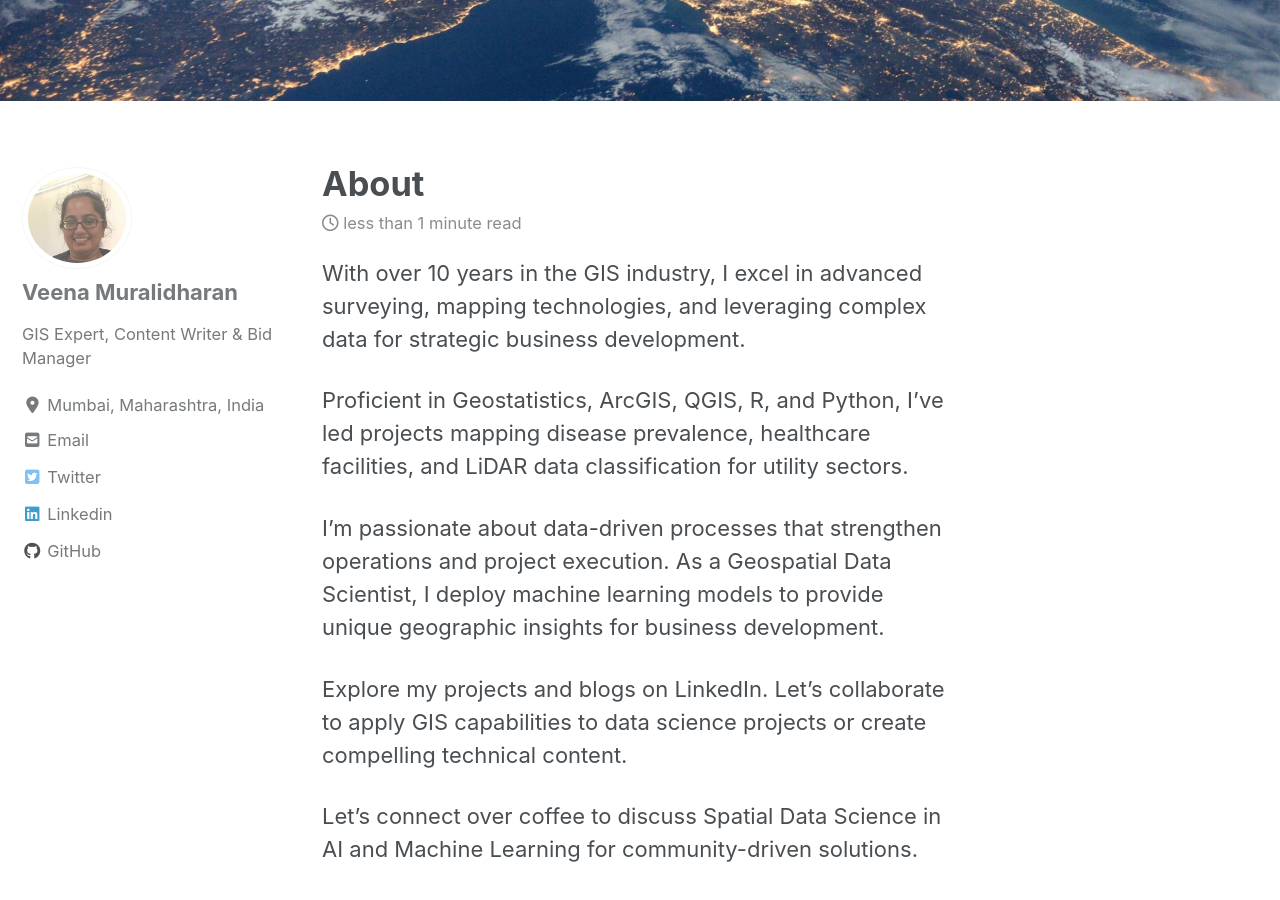
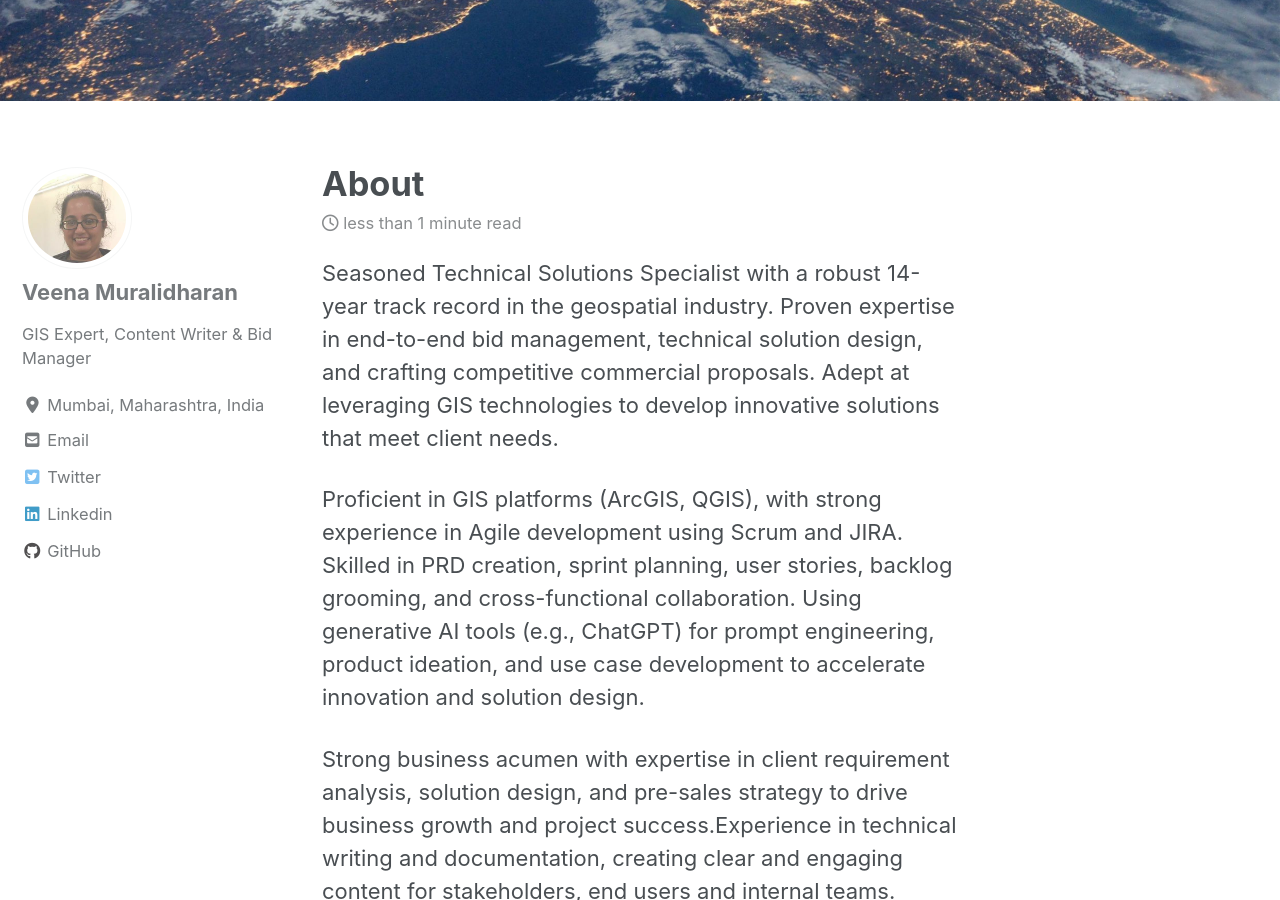
Before and after one commit to veena1486/veena1486.github.io, a Jekyll site: the page built from _pages/about.md, in a window 1280 px wide and 900 px high, scrolled down 256 px. Built offline with Jekyll 4.4.1, drawn with Linux system fonts in a browser that asks for light colours; cached includes are drawn as plain includes; nearby versions of some CDN libraries.

Commit message:
Update about.md

```diff
--- a/_pages/about.md
+++ b/_pages/about.md
@@ -5,11 +5,11 @@ header:
   image: "/images/header_img.jpg"
 ---
 
-With over 10 years in the GIS industry, I excel in advanced surveying, mapping technologies, and leveraging complex data for strategic business development.
+Seasoned Technical Solutions Specialist with a robust 14-year track record in the geospatial industry. Proven expertise in end-to-end bid management, technical solution design, and crafting competitive commercial proposals. Adept at leveraging GIS technologies to develop innovative solutions that meet client needs.
 
-Proficient in Geostatistics, ArcGIS, QGIS, R, and Python, I've led projects mapping disease prevalence, healthcare facilities, and LiDAR data classification for utility sectors.
+Proficient in GIS platforms (ArcGIS, QGIS), with strong experience in Agile development using Scrum and JIRA.  Skilled in PRD creation, sprint planning, user stories, backlog grooming, and cross-functional collaboration. Using generative AI tools (e.g., ChatGPT) for prompt engineering, product ideation, and use case development to accelerate innovation and solution design.
 
-I'm passionate about data-driven processes that strengthen operations and project execution. As a Geospatial Data Scientist, I deploy machine learning models to provide unique geographic insights for business development.
+Strong business acumen with expertise in client requirement analysis, solution design, and pre-sales strategy to drive business growth and project success.Experience in technical writing and documentation, creating clear and engaging content for stakeholders, end users and internal teams.
 
 Explore my projects and blogs on LinkedIn. Let's collaborate to apply GIS capabilities to data science projects or create compelling technical content.
 
```
